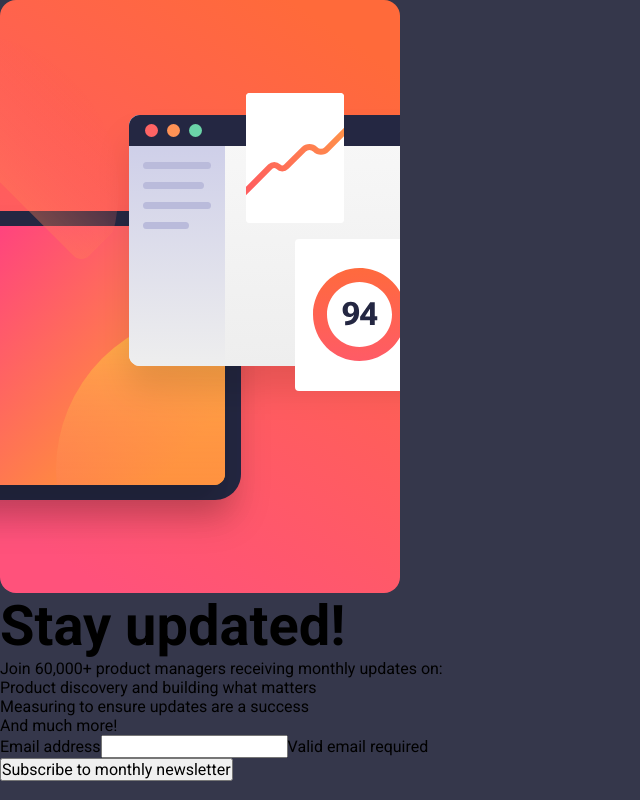
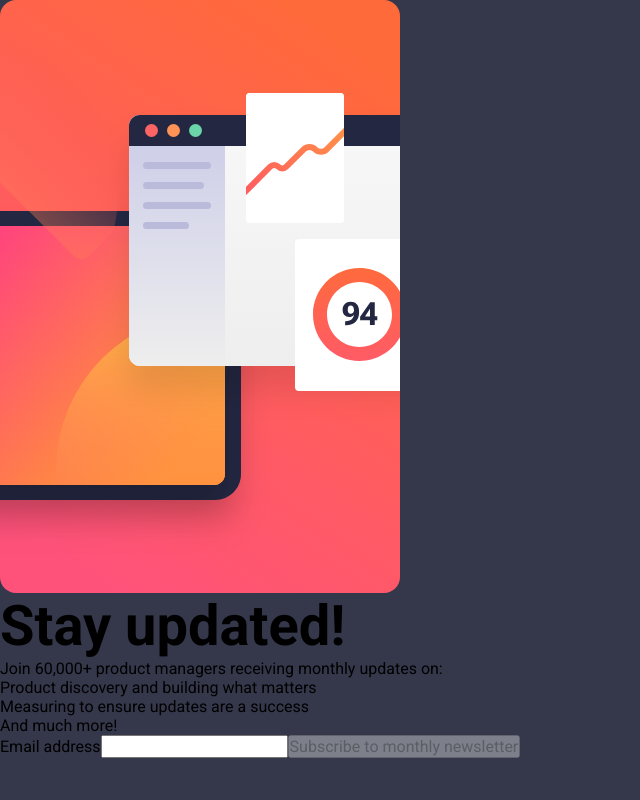
Before and after one commit to mateusbelicio/newsletter-sign-up-with-success-message, a React (Vite) app: page / in a window 1280 px wide. Shown: the whole page, without its empty margins (0-640 px from the left). Built offline with nearby package versions, Linux system fonts and the light colour scheme.

Commit message:
Feat: subscribe form component structuring

```diff
--- /dev/null
+++ b/src/components/SubscribeForm/index.jsx
@@ -0,0 +1,50 @@
+import { useEffect, useId, useState } from 'react';
+import { useNavigate } from 'react-router-dom';
+
+const SubscribeForm = () => {
+	const [value, setValue] = useState('');
+	const [isDisabled, setIsDisabled] = useState(true);
+	const [error, setError] = useState(false);
+	const id = useId();
+	const navigate = useNavigate();
+
+	const isValidEmail = (email) => {
+		const regexEmail = /^[a-z0-9._]+@[a-z0-9]+\.[a-z]+(\.[a-z]+)?$/i;
+		return regexEmail.test(email);
+	};
+
+	const handleSubmit = (e) => {
+		e.preventDefault();
+		if (!isValidEmail(value)) setError(true);
+		else {
+			setError(false);
+			navigate('/success-message');
+		}
+	};
+
+	useEffect(() => {
+		setError(false);
+
+		if (!value) setIsDisabled(true);
+		else setIsDisabled(false);
+	}, [value]);
+
+	return (
+		<form onSubmit={handleSubmit} noValidate>
+			<label htmlFor={id}>Email address</label>
+			<input
+				type="email"
+				name="email"
+				id={id}
+				value={value}
+				onChange={(e) => setValue(e.target.value)}
+				aria-invalid={error}
+				aria-errormessage={`error-${id}`}
+			/>
+			{error && <span id={`error-${id}`}>Valid email required</span>}
+			<button type="submit" disabled={isDisabled}>Subscribe to monthly newsletter</button>
+		</form>
+	);
+};
+
+export default SubscribeForm;
--- a/src/pages/Home/index.jsx
+++ b/src/pages/Home/index.jsx
@@ -1,5 +1,6 @@
 import desktopImage from '../../assets/illustration-sign-up-desktop.svg';
 import mobileImage from '../../assets/illustration-sign-up-mobile.svg';
+import SubscribeForm from '../../components/SubscribeForm';
 import { device } from '../../styles/Theme';
 
 const Home = () => {
@@ -10,6 +11,7 @@ const Home = () => {
 				<img src={mobileImage} alt="Hero image" />
 			</picture>
 
+			<div className="content">
 				<h1>Stay updated!</h1>
 				<p>Join 60,000+ product managers receiving monthly updates on:</p>
 
@@ -19,14 +21,8 @@ const Home = () => {
 					<li>And much more!</li>
 				</ul>
 
-			<form>
-				<div>
-					<label htmlFor="email">Email address</label>
-					<input type="email" name="email" id="in-email" />
-					<span>Valid email required</span>
+				<SubscribeForm />
 			</div>
-				<button type="submit">Subscribe to monthly newsletter</button>
-			</form>
 		</main>
 	);
 };
```
Lines whose indentation alone changed are shown as unchanged.
